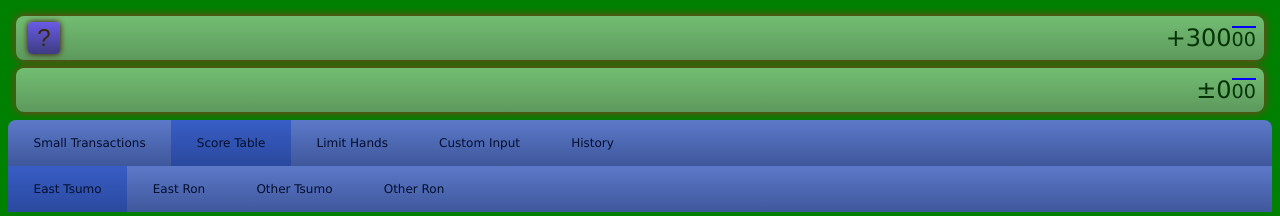
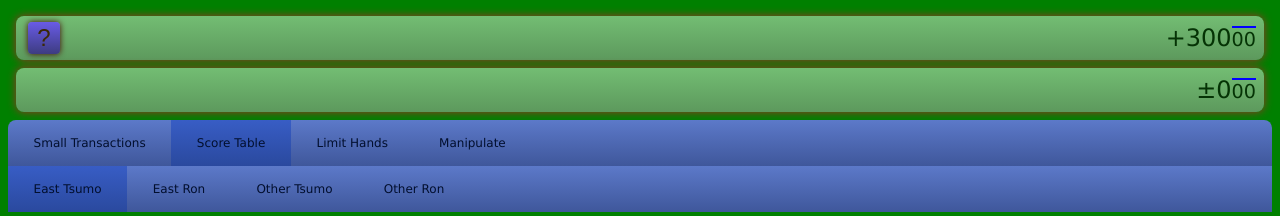
Before and after one commit to PauliMarttinen/riichi-mahjong-personal-score-tracker, a React (Create React App) app: page / in a window 1280 px wide. Shown: the top 216 px of the page. Built offline with nearby package versions, Linux system fonts and the light colour scheme.

Commit message:
Combine Custom Input and History into one tab for better use of space

```diff
--- a/src/History.js
+++ b/src/History.js
@@ -35,6 +35,9 @@ class History extends React.Component
 
     return (
       <div className="history">
+        <div className="label">
+          Change history
+        </div>
         <table className="historytable">
           <tbody>
             {historyDisplay}
--- /dev/null
+++ b/src/Manipulate.js
@@ -0,0 +1,18 @@
+import React from 'react';
+import CustomInput from './CustomInput.js';
+import History from './History.js';
+
+class Manipulate extends React.Component
+{
+  render()
+  {
+    return (
+      <div className="manipulate">
+        <CustomInput points={this.props.points} onClick={this.props.onCustomClick} />
+        <History history={this.props.history} onClick={this.onHistoryClick} />
+      </div>
+    );
+  }
+}
+
+export default Manipulate;
--- a/src/TransactionViews.js
+++ b/src/TransactionViews.js
@@ -15,8 +15,7 @@ import ViewTabs from './Tabs/ViewTabs.js';
 import SmallTransactionsButtons from './SmallTransactionsButtons.js';
 import LimitHands from './LimitHands.js';
 import ScoringTable from './ScoringTable.js';
-import CustomInput from './CustomInput.js';
-import History from './History.js';
+import Manipulate from './Manipulate.js';
 
 import IncreaseDecrease from './IncreaseDecrease.js';
 
@@ -141,8 +140,7 @@ class TransactionViews extends React.Component
             <div className="tab">Small Transactions</div>
             <div className="tab">Score Table</div>
             <div className="tab">Limit Hands</div>
-            <div className="tab">Custom Input</div>
-            <div className="tab">History</div>
+            <div className="tab">Manipulate</div>
             <div className="tabcontent">
               <SmallTransactionsButtons onClick={this.props.onClick} />
             </div>
@@ -153,10 +151,7 @@ class TransactionViews extends React.Component
               <LimitHands transactionConfirmation={this.askToConfirmTransaction} honba={this.state.honba} />
             </div>
             <div className="tabcontent">
-              <CustomInput points={this.state.points} onClick={this.props.onClick} />
-            </div>
-            <div className="tabcontent">
-              <History history={this.state.history} onClick={this.changeHistory} />
+              <Manipulate points={this.state.points} onCustomClick={this.props.onClick} history={this.state.history} onHistoryClick={this.changeHistory} />
             </div>
           </ViewTabs>
         </div>
```
